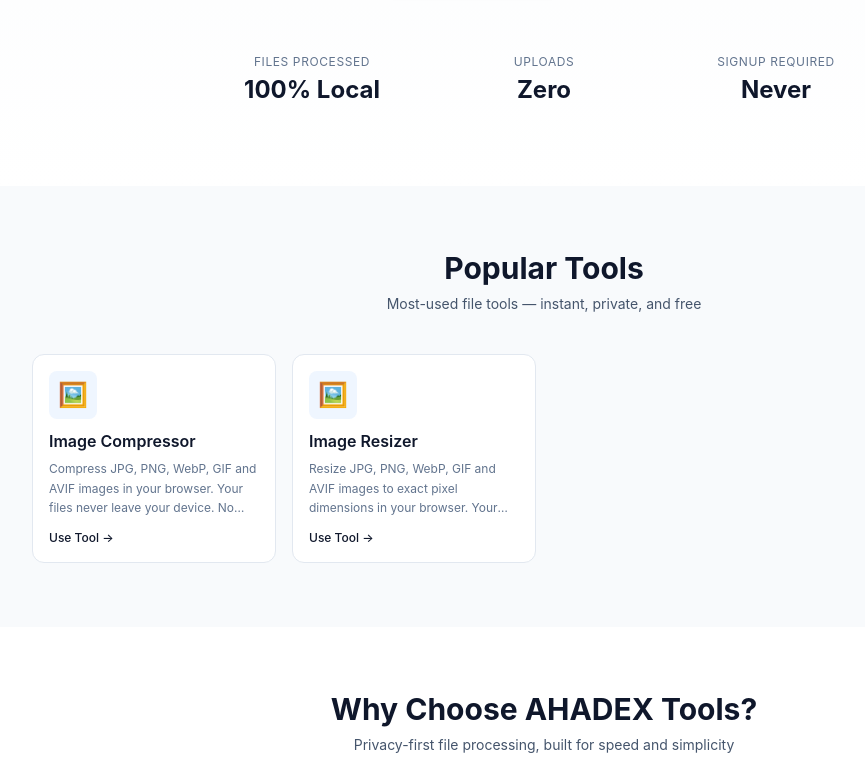
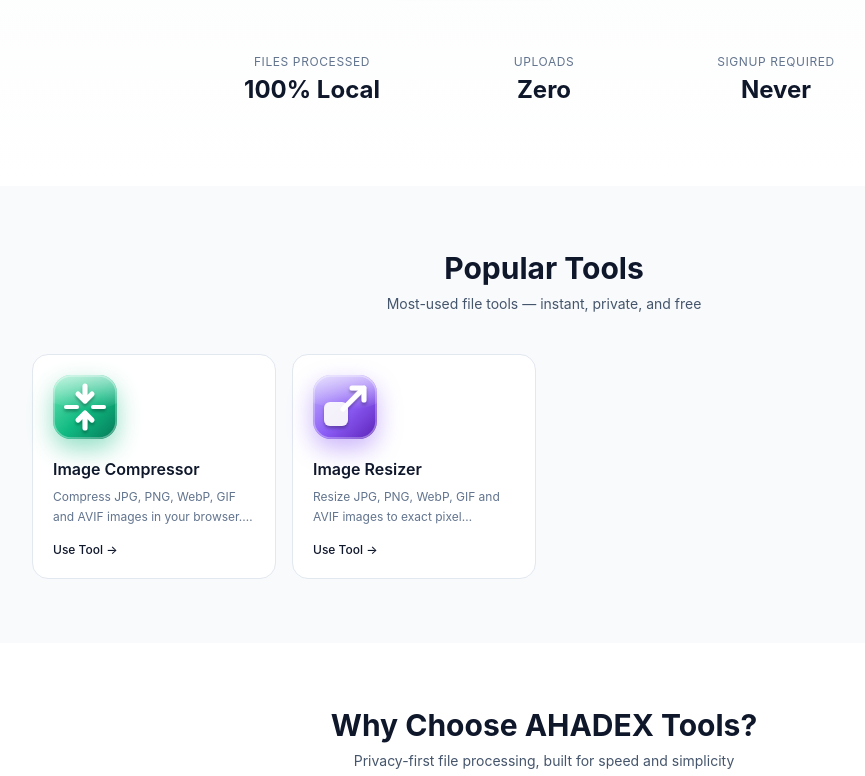
Before and after one commit to mdahadvi91/ahadex-tools-v2, a React (Vite) app: page / in a window 1280 px wide. Shown: the part 525-1301 px from the top of the page, without its empty margins (96-961 px from the left). Built offline with nearby package versions, Linux system fonts and the light colour scheme.

Commit message:
feat: add premium gradient icons for popular tools

```diff
--- a/src/components/sections/PopularTools.tsx
+++ b/src/components/sections/PopularTools.tsx
@@ -1,5 +1,144 @@
+import type { ReactNode } from 'react';
 import { Link } from 'react-router-dom';
 import { toolRoutes } from '../../router/route-registry';
+
+type Kind = 'merge' | 'split' | 'compress' | 'resize' | 'image' | 'pdf';
+
+function detectKind(title: string): Kind {
+  const t = title.toLowerCase();
+  if (t.includes('merge')) return 'merge';
+  if (t.includes('split')) return 'split';
+  if (t.includes('compress')) return 'compress';
+  if (t.includes('resiz')) return 'resize';
+  if (/image|jpg|jpeg|png|webp|photo/.test(t)) return 'image';
+  return 'pdf';
+}
+
+const gradients: Record<Kind, [string, string, string]> = {
+  merge: ['#ffb347', '#ff6a3d', '#e11d48'],
+  split: ['#f9a8d4', '#ec4899', '#be185d'],
+  compress: ['#6ee7b7', '#10b981', '#047857'],
+  resize: ['#c4b5fd', '#8b5cf6', '#5b21b6'],
+  image: ['#7dd3fc', '#3b82f6', '#1d4ed8'],
+  pdf: ['#fca5a5', '#ef4444', '#b91c1c'],
+};
+
+const glow: Record<Kind, string> = {
+  merge: 'rgba(249,115,22,0.45)',
+  split: 'rgba(236,72,153,0.45)',
+  compress: 'rgba(16,185,129,0.45)',
+  resize: 'rgba(139,92,246,0.45)',
+  image: 'rgba(59,130,246,0.45)',
+  pdf: 'rgba(239,68,68,0.45)',
+};
+
+const stroke = {
+  fill: 'none',
+  stroke: '#fff',
+  strokeWidth: 5,
+  strokeLinecap: 'round' as const,
+  strokeLinejoin: 'round' as const,
+};
+
+const glyph: Record<Kind, ReactNode> = {
+  merge: (
+    <>
+      <rect x="12" y="12" width="26" height="26" rx="7" fill="#fff" fillOpacity="0.55" />
+      <rect x="26" y="26" width="26" height="26" rx="7" fill="#fff" />
+      <path d="M34 39h10M39 34v10" stroke="#f97316" strokeWidth="4" strokeLinecap="round" />
+    </>
+  ),
+  split: (
+    <>
+      <rect x="11" y="13" width="19" height="36" rx="6" fill="#fff" />
+      <rect x="34" y="17" width="19" height="36" rx="6" fill="#fff" fillOpacity="0.7" />
+      <path d="M32 10v44" stroke="#fff" strokeWidth="2.5" strokeLinecap="round" strokeDasharray="1 5" />
+    </>
+  ),
+  compress: (
+    <>
+      <path d="M32 11v15M25 19l7 7 7-7" {...stroke} />
+      <path d="M32 53V38M25 45l7-7 7 7" {...stroke} />
+      <path d="M13 32h11M40 32h11" {...stroke} strokeWidth={4} />
+    </>
+  ),
+  resize: (
+    <>
+      <rect x="11" y="27" width="24" height="24" rx="6" fill="#fff" fillOpacity="0.9" />
+      <path d="M30 34L51 13M39 13h12v12" {...stroke} />
+    </>
+  ),
+  image: (
+    <>
+      <rect x="12" y="13" width="40" height="38" rx="9" fill="#fff" fillOpacity="0.28" stroke="#fff" strokeWidth="4" />
+      <circle cx="25" cy="25" r="4.5" fill="#fff" />
+      <path d="M17 46l10-12 7 8 6-6 8 10z" fill="#fff" />
+    </>
+  ),
+  pdf: (
+    <>
+      <path
+        d="M21 9h17l11 11v28a6 6 0 0 1-6 6H21a6 6 0 0 1-6-6V15a6 6 0 0 1 6-6z"
+        fill="#fff"
+      />
+      <path d="M38 9v11h11z" fill="#000" fillOpacity="0.18" />
+      <text
+        x="32"
+        y="44"
+        textAnchor="middle"
+        fontSize="12"
+        fontWeight="800"
+        fontFamily="system-ui, sans-serif"
+        fill={gradients.pdf[2]}
+      >
+        PDF
+      </text>
+    </>
+  ),
+};
+
+function IconDefs() {
+  return (
+    <svg width="0" height="0" className="absolute" aria-hidden="true" focusable="false">
+      <defs>
+        {(Object.keys(gradients) as Kind[]).map((k) => (
+          <linearGradient key={k} id={`tool-g-${k}`} x1="0" y1="0" x2="1" y2="1">
+            <stop offset="0%" stopColor={gradients[k][0]} />
+            <stop offset="55%" stopColor={gradients[k][1]} />
+            <stop offset="100%" stopColor={gradients[k][2]} />
+          </linearGradient>
+        ))}
+        <linearGradient id="tool-gloss" x1="0" y1="0" x2="0" y2="1">
+          <stop offset="0%" stopColor="#fff" stopOpacity="0.6" />
+          <stop offset="100%" stopColor="#fff" stopOpacity="0" />
+        </linearGradient>
+        <filter id="tool-glyph-shadow" x="-20%" y="-20%" width="140%" height="150%">
+          <feDropShadow dx="0" dy="2.5" stdDeviation="1.8" floodColor="#000" floodOpacity="0.3" />
+        </filter>
+      </defs>
+    </svg>
+  );
+}
+
+function ToolIcon({ title }: { title: string }) {
+  const kind = detectKind(title);
+  return (
+    <div
+      className="h-16 w-16 transition-transform duration-300 group-hover:-rotate-3 group-hover:scale-110"
+      style={{ filter: `drop-shadow(0 10px 12px ${glow[kind]})` }}
+    >
+      <svg viewBox="0 0 64 64" className="h-full w-full" aria-hidden="true">
+        <rect width="64" height="64" rx="18" fill={`url(#tool-g-${kind})`} />
+        <path
+          d="M0 18A18 18 0 0 1 18 0h28a18 18 0 0 1 18 18v10c-14 8-34 8-64 0z"
+          fill="url(#tool-gloss)"
+        />
+        <rect x="1" y="1" width="62" height="62" rx="17" fill="none" stroke="#fff" strokeOpacity="0.35" strokeWidth="1.5" />
+        <g filter="url(#tool-glyph-shadow)">{glyph[kind]}</g>
+      </svg>
+    </div>
+  );
+}
 
 export default function PopularTools() {
   const featured = toolRoutes.slice(0, 4);
@@ -8,6 +147,7 @@ export default function PopularTools() {
 
   return (
     <section className="bg-slate-50 px-4 py-16">
+      <IconDefs />
       <div className="mx-auto max-w-5xl">
         <div className="text-center">
           <h2 className="text-2xl font-bold text-slate-900 sm:text-3xl">Popular Tools</h2>
@@ -16,24 +156,21 @@ export default function PopularTools() {
           </p>
         </div>
 
-        {/* এখানে মোবাইলের জন্য grid-cols-2 ব্যবহার করা হয়েছে */}
         <div className="mt-10 grid grid-cols-2 gap-3 sm:gap-4 md:grid-cols-3 lg:grid-cols-4">
           {featured.map((route) => (
             <Link
               key={route.path}
               to={route.path}
-              className="group flex flex-col rounded-xl border border-slate-200 bg-white p-4 transition-all hover:border-slate-900 hover:shadow-md"
+              className="group flex flex-col rounded-2xl border border-slate-200 bg-white p-4 sm:p-5 transition-all hover:-translate-y-1 hover:border-slate-300 hover:shadow-xl"
             >
-              <div className="flex items-center justify-center rounded-lg bg-blue-50 h-10 w-10 sm:h-12 sm:w-12 text-xl sm:text-2xl">
-                {route.meta.title.toLowerCase().includes('image') ? '🖼️' : '📄'}
-              </div>
-              <h3 className="mt-3 text-sm sm:text-base font-semibold text-slate-900 leading-tight">
+              <ToolIcon title={route.meta.title} />
+              <h3 className="mt-5 text-sm sm:text-base font-semibold text-slate-900 leading-tight">
                 {route.meta.title.split(' - ')[0].replace('Free ', '')}
               </h3>
-              <p className="mt-2 text-[11px] sm:text-xs leading-relaxed text-slate-500 line-clamp-3">
+              <p className="mt-2 text-[11px] sm:text-xs leading-relaxed text-slate-500 line-clamp-2">
                 {route.meta.description}
               </p>
-              <span className="mt-auto pt-3 inline-block text-xs font-medium text-slate-900 group-hover:underline">
+              <span className="mt-auto pt-4 inline-block text-xs font-medium text-slate-900 group-hover:underline">
                 Use Tool →
               </span>
             </Link>
```
